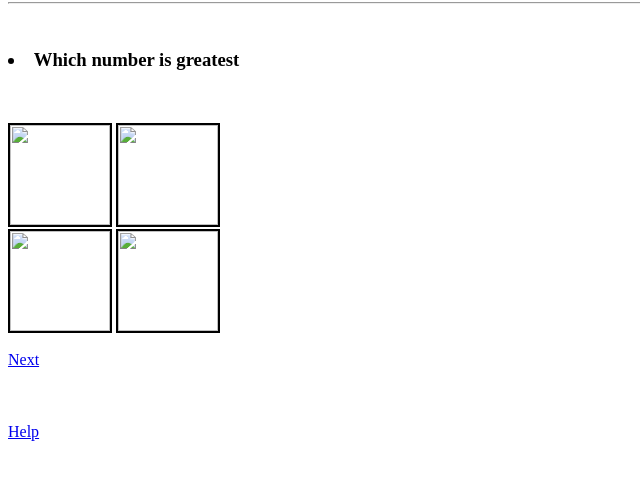
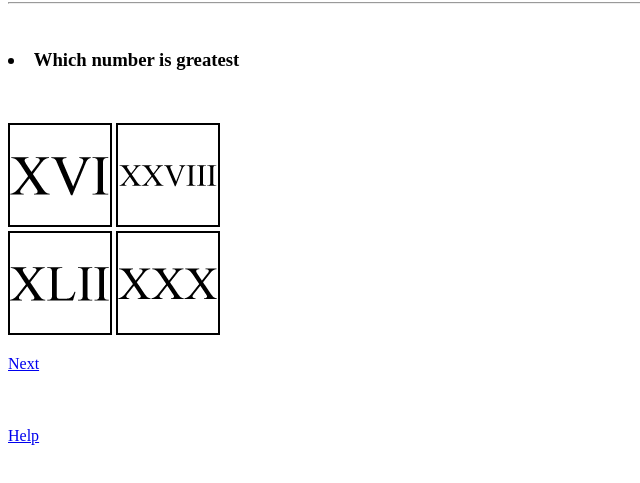
Before and after one commit to SerdarOrazmyradov/Quiz-game, a plain HTML site: page index.html in a window 1280 px wide. Shown: the part 125-608 px from the top of the page, without its empty margins (0-640 px from the left). Drawn offline with Linux system fonts and the light colour scheme.

Commit message:
update image direction

```diff
--- a/index.html
+++ b/index.html
@@ -16,14 +16,14 @@
       <a href="./picture-result-no.html"
         ><img
           style="border: 2px solid #000"
-          src="./images/nm-16.png"
+          src="./nm-16.png"
           height="100"
           width="100"
       /></a>
       <a href="./picture-result-no.html"
         ><img
           style="border: 2px solid #000"
-          src="./images/nm-28.png"
+          src="./nm-28.png"
           height="100"
           width="100"
       /></a>
@@ -31,14 +31,14 @@
       <a href="./picture-result-yes.html"
         ><img
           style="border: 2px solid #000"
-          src="./images/nm-42.png"
+          src="./nm-42.png"
           height="100"
           width="100"
       /></a>
       <a href="./picture-result-no.html"
         ><img
           style="border: 2px solid #000"
-          src="./images/nm-30.png"
+          src="./nm-30.png"
           height="100"
           width="100"
       /></a>
```
